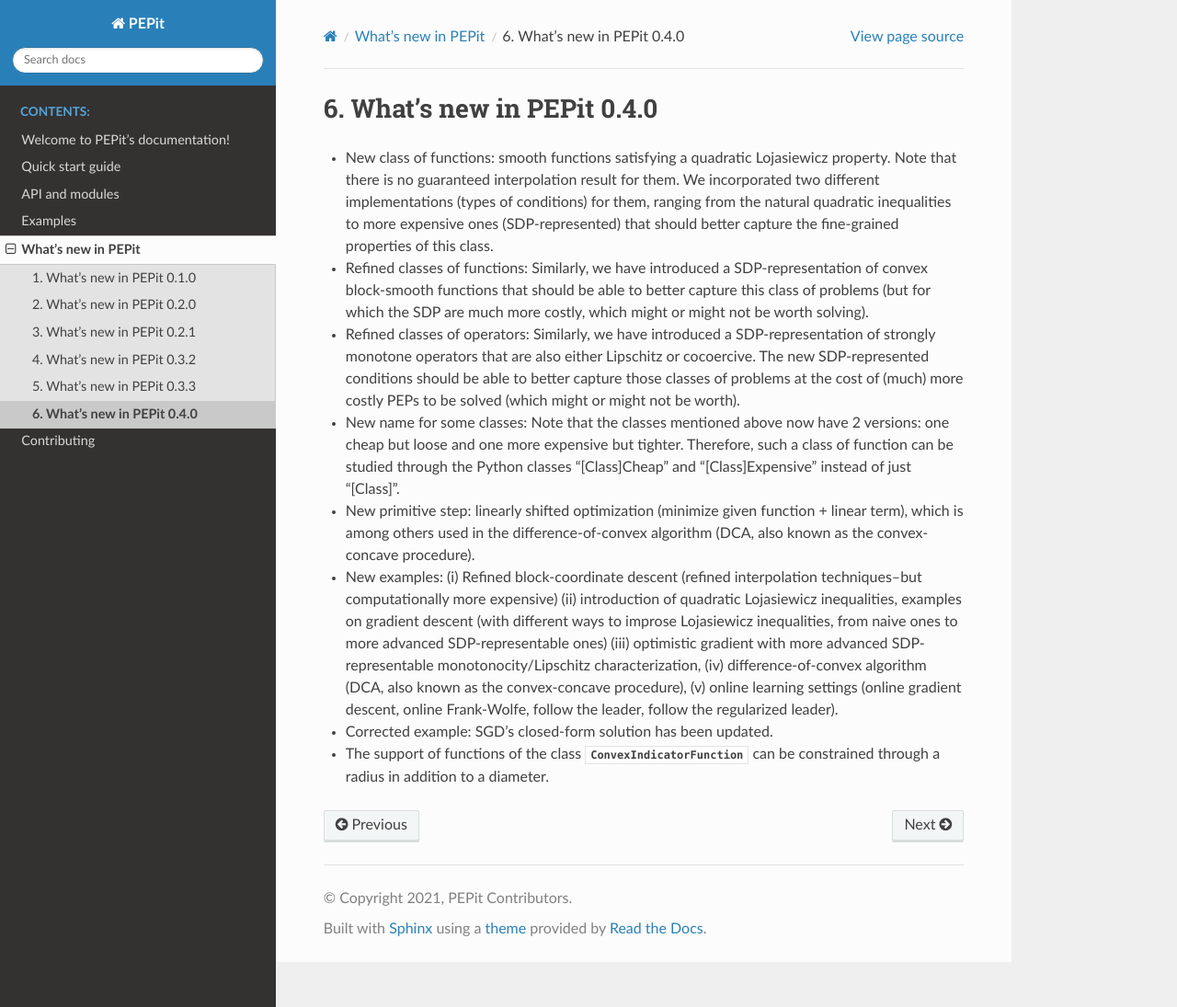
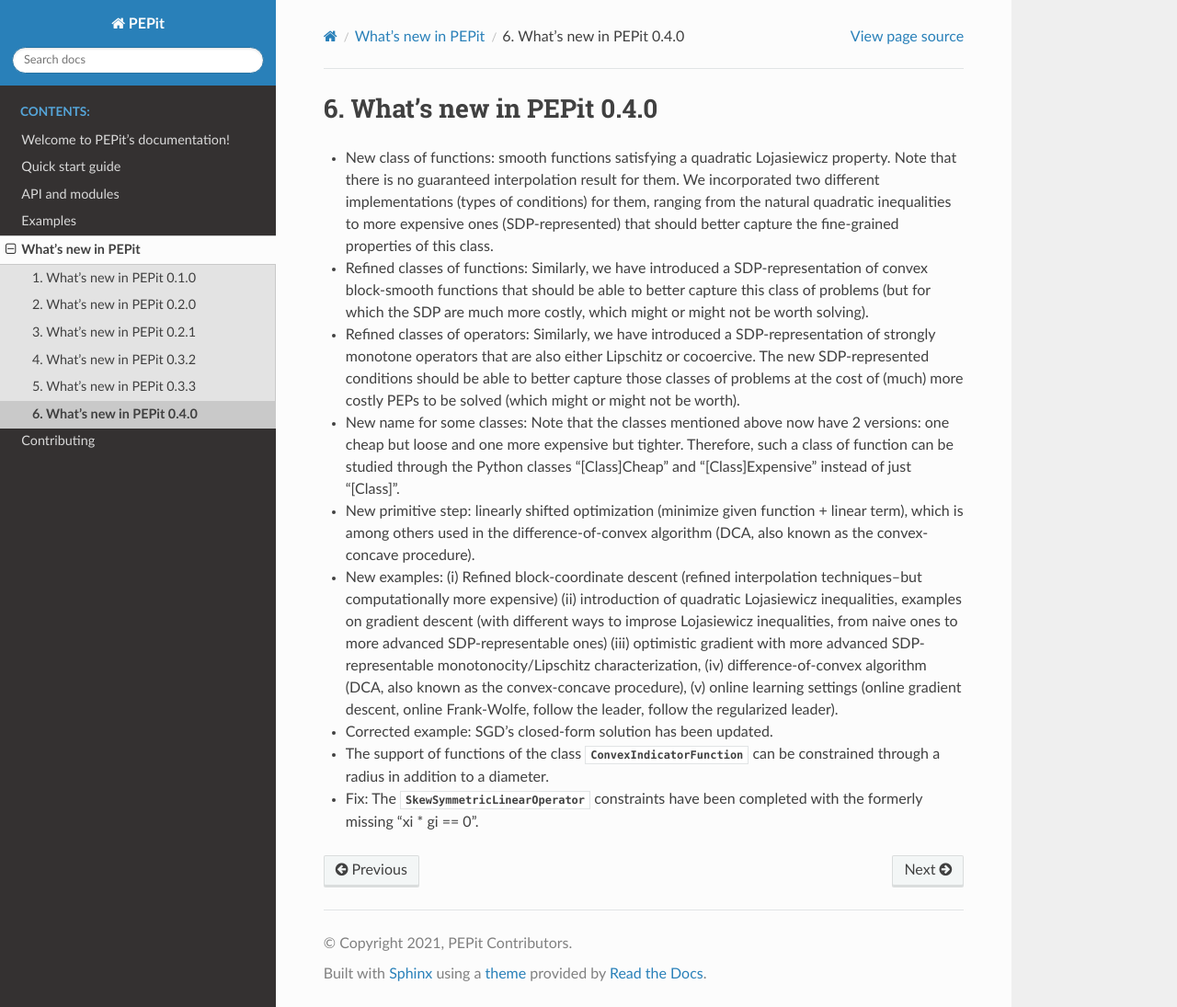
Before and after one commit to PerformanceEstimation/PEPit, a Sphinx documentation site: the page built from docs/source/whatsnew/0.4.0.rst, in a window 1280 px wide and 1095 px high. Shown: the whole window at 92% size. Built offline with Sphinx 7.4.7 and the Read the Docs theme 3.1.0, drawn with Linux system fonts in a browser that asks for light colours.

Commit message:
Update whatsnew

```diff
--- a/docs/source/whatsnew/0.4.0.rst
+++ b/docs/source/whatsnew/0.4.0.rst
@@ -16,3 +16,5 @@
 - Corrected example: SGD's closed-form solution has been updated.
 
 - The support of functions of the class :class:`ConvexIndicatorFunction` can be constrained through a radius in addition to a diameter.
+
+- Fix: The :class:`SkewSymmetricLinearOperator` constraints have been completed with the formerly missing "xi * gi == 0".
```
